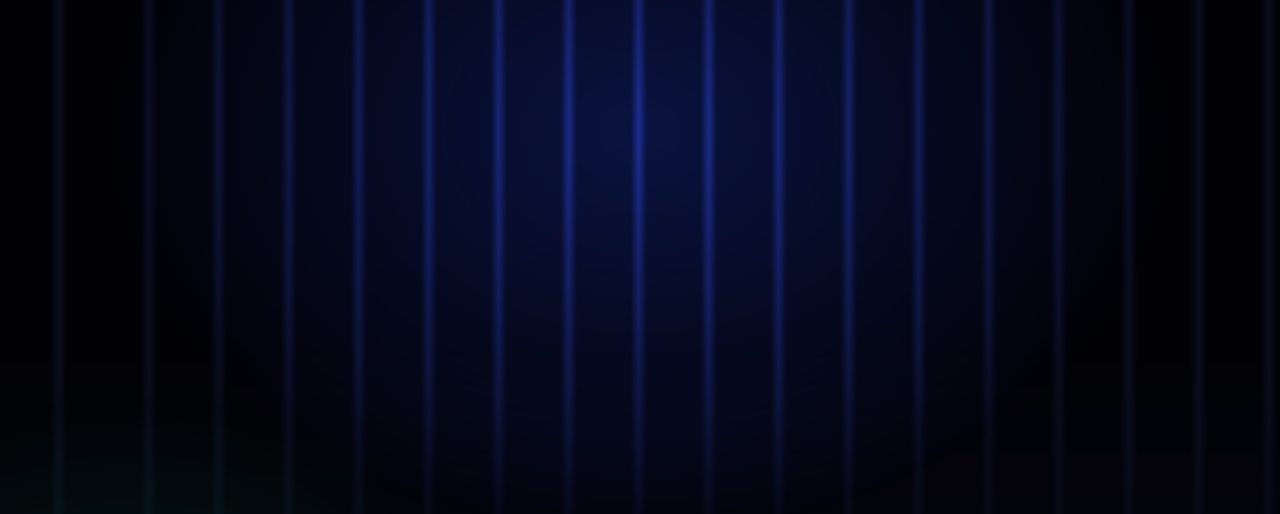
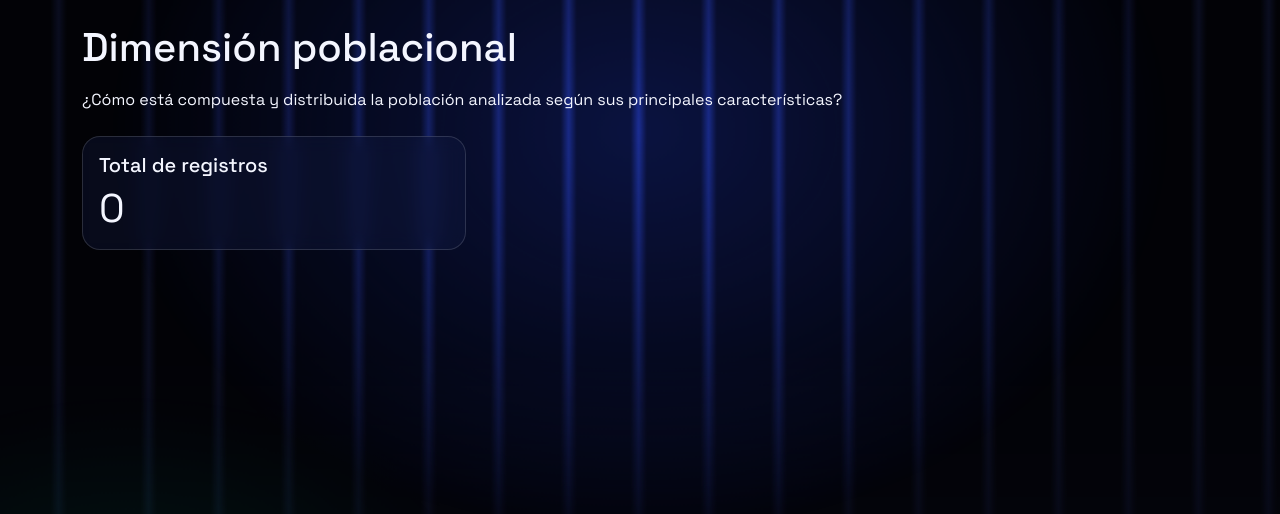
Before and after one commit to luzangelagomezg/MineriaGrupo10, a Flask app: page /poblacional in a window 1280 px wide. Shown: the part 83-597 px from the top of the page. Run offline with Flask 3, Linux system fonts and the light colour scheme; parts of the project's set-up code (start-up, migrations or seed data) failed here and were passed over.

Commit message:
integrar dataset con dimension poblacional

```diff
--- a/app.py
+++ b/app.py
@@ -1,6 +1,17 @@
 from flask import Flask, render_template
+import os
+import pandas as pd
 
 app = Flask(__name__)
+
+BASE_DIR = os.path.dirname(os.path.abspath(__file__))
+RUTA_DATOS = os.path.join(
+    BASE_DIR,
+    "data",
+    "presuntos_homicidios_2015_2024.csv"
+)
+
+df = pd.read_csv(RUTA_DATOS)
 
 # Datos de cada dimensión: los usan el menú, la página de inicio y los encabezados
 DIMENSIONES = [
@@ -51,7 +62,13 @@
 
 @app.route("/poblacional")
 def poblacional():
-    return render_template("poblacional.html", dim=dimension("poblacional"))
+    total_registros = len(df)
+
+    return render_template(
+        "poblacional.html",
+        dim=dimension("poblacional"),
+        total_registros=total_registros
+    )
 
 
 @app.route("/territorial")
--- a/templates/poblacional.html
+++ b/templates/poblacional.html
@@ -1,4 +1,15 @@
 {% extends "base.html" %}
 {% block titulo %}{{ dim.nombre }}{% endblock %}
 {% block contenido %}
+<section class="container py-4">
+	<h1 class="mb-3">{{ dim.nombre }}</h1>
+	<p class="mb-4">{{ dim.pregunta }}</p>
+
+	<div class="card" style="max-width: 24rem;">
+		<div class="card-body">
+			<h2 class="h5 card-title">Total de registros</h2>
+			<p class="display-6 mb-0">{{ "{:,}".format(total_registros).replace(",", ".") }}</p>
+		</div>
+	</div>
+</section>
 {% endblock %}
```
